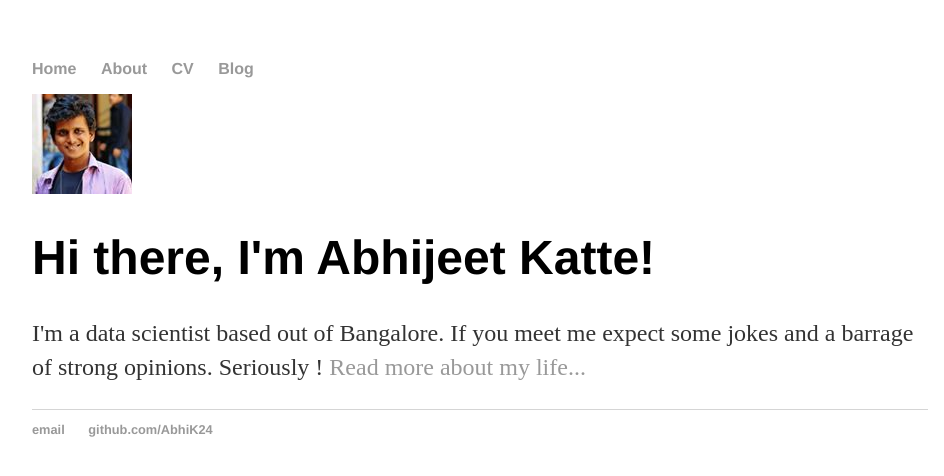
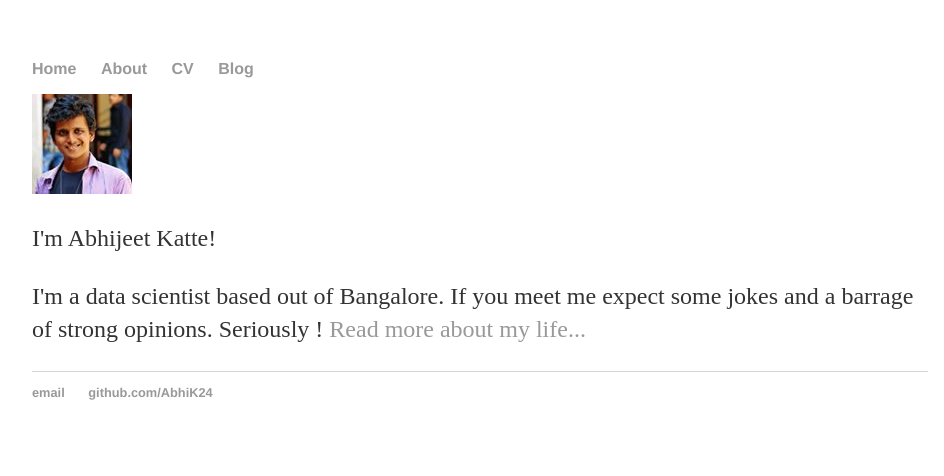
Before and after one commit to AbhiK24/abhik24.github.io, a Jekyll site: the page built from index.html, in a window 1280 px wide. Shown: the top 476 px of the page, without its empty margins (160-1104 px from the left). Built offline with Jekyll 4.4.1, drawn with Linux system fonts in a browser that asks for light colours.

Commit message:
Updated alignment

```diff
--- a/index.html
+++ b/index.html
@@ -3,11 +3,14 @@
 title: Abhijeet Katte
 description: Abhijeet Katte is a Data Scientist , Creative Content Creator , Speaker , Writer living and working in Bangalore.
 ---
+<div class="row marketing">
 <div class="col-sm-4">
-	<img  class="img-circle avatar" alt="Jonathan McGlone" src="abhik24.jpg">
+	<img  class="img-circle avatar" alt="Abhijeet Katte" src="abhik24.jpg">
 </div>
 
 <div class="blurb">
-	<h1>Hi there, I'm Abhijeet Katte!</h1>
+	<p class = "lead"> I'm Abhijeet Katte! </p>
 	<p> I'm a data scientist based out of Bangalore. <em> </em> If you meet me expect some jokes and a barrage of strong opinions. Seriously ! <a href="/about">Read more about my life...</a></p>
 </div><!-- /.blurb -->
+
+</div>
```
